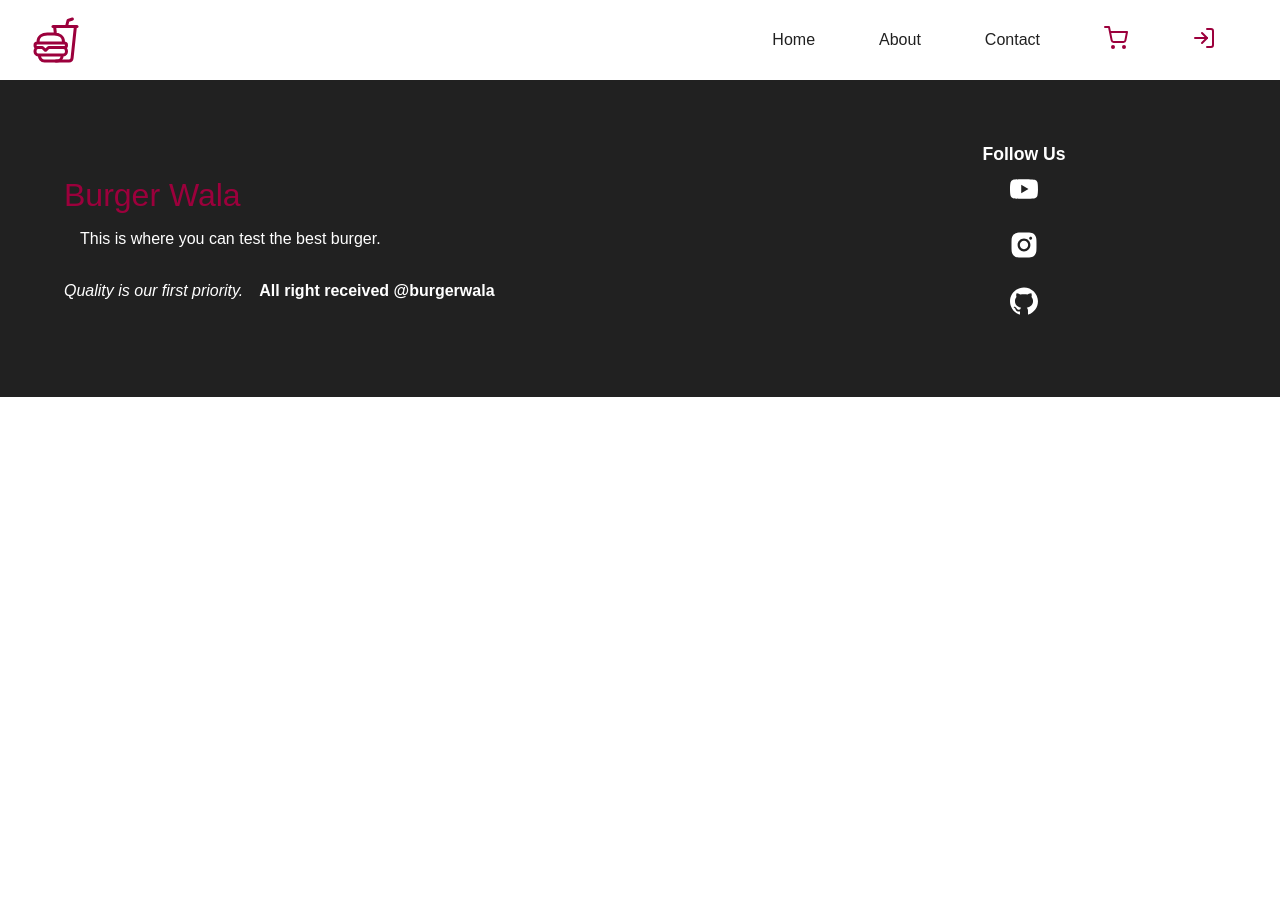
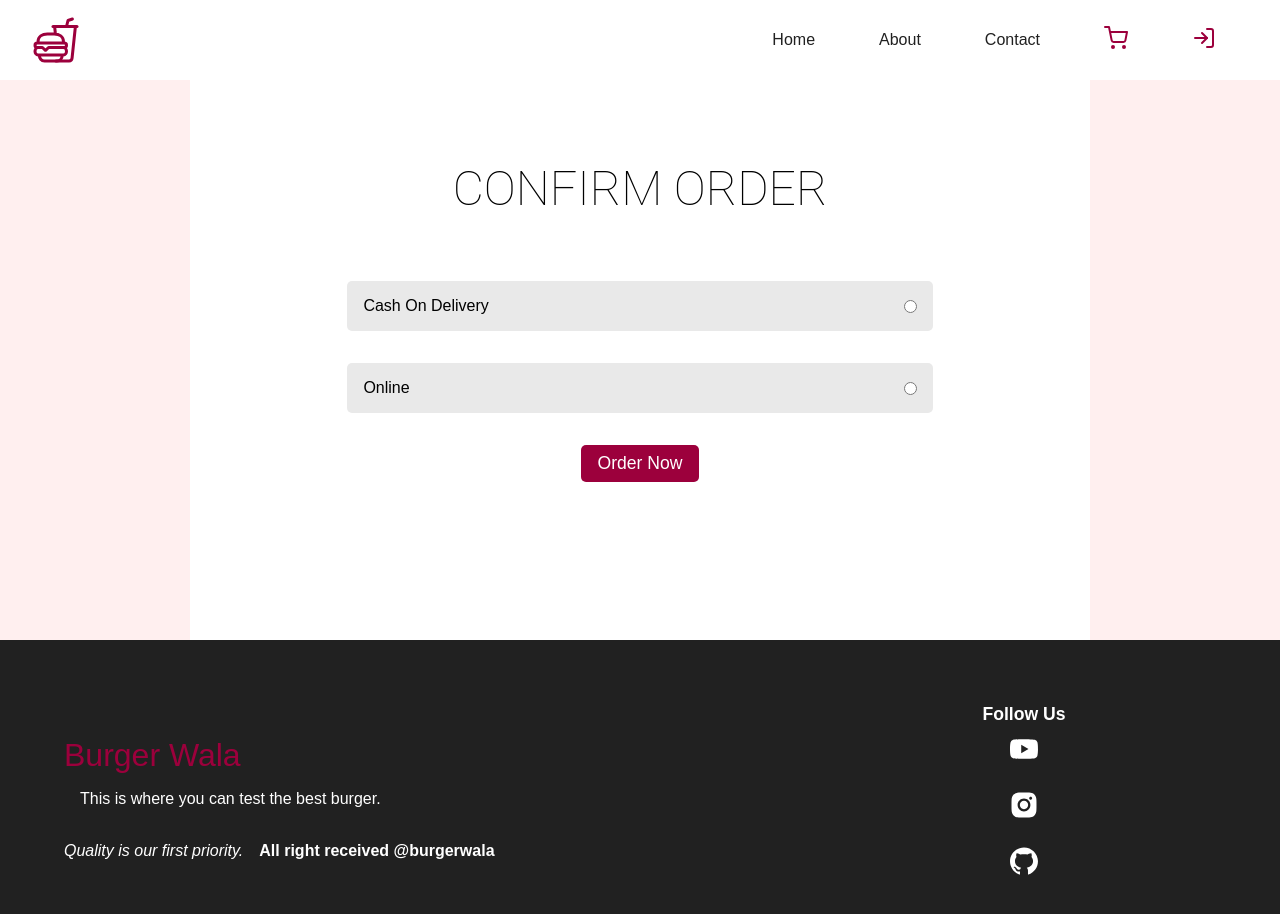
Before and after one commit to 0ALEX-2/burgar_wala, a React (Create React App) app: page /confirmOrder in a window 1280 px wide. Shown: the top 914 px of the page. Before the commit the page ends 800 px from the top, so only its background shows below. Built offline with nearby package versions, Linux system fonts and the light colour scheme.

Commit message:
confirm order

```diff
--- a/src/App.js
+++ b/src/App.js
@@ -9,11 +9,15 @@
 import "./styles/contact.scss";
 import "./styles/cart.scss";
 import "./styles/shipping.scss";
+import "./styles/confirmOrder.scss";
+import "./styles/paymentSuccess.scss";
 import Home from "./components/home/Home";
 import Footer from "./components/home/layout/Footer";
 import Contact from "./components/contact/Contact";
 import Cart from "./components/cart/Cart";
 import Shipping from "./components/cart/Shipping";
+import ConfirmOrder from "./components/cart/ConfirmOrder";
+import PaymentSuccess from "./components/cart/PaymentSuccess";
 
 function App() {
   return (
@@ -24,6 +28,8 @@
         <Route path="/contact" element={<Contact />} />
         <Route path="/cart" element={<Cart />} />
         <Route path="/shipping" element={<Shipping />} />
+        <Route path="/confirmOrder" element={<ConfirmOrder />} />
+        <Route path="/paymentSuccess" element={<PaymentSuccess />} />
       </Routes>
       <Footer />
     </div>
--- /dev/null
+++ b/src/components/cart/ConfirmOrder.jsx
@@ -0,0 +1,25 @@
+import React from "react";
+
+const ConfirmOrder = () => {
+  return (
+    <section className="confirmOrder">
+      <main>
+        <h1>Confirm Order</h1>
+        <form>
+          <div>
+            <label>Cash On Delivery</label>
+            <input type="radio" name="payment" />
+          </div>
+
+          <div>
+            <label>Online</label>
+            <input type="radio" name="payment" />
+          </div>
+          <button>Order Now</button>
+        </form>
+      </main>
+    </section>
+  );
+};
+
+export default ConfirmOrder;
--- /dev/null
+++ b/src/components/cart/PaymentSuccess.jsx
@@ -0,0 +1,7 @@
+import React from "react";
+
+const PaymentSuccess = () => {
+  return <div>PaymentSuccess</div>;
+};
+
+export default PaymentSuccess;
--- /dev/null
+++ b/src/styles/confirmOrder.scss
@@ -0,0 +1,58 @@
+@import "colors";
+
+.confirmOrder {
+  background-color: $pink;
+  width: 100%;
+  height: 70vh;
+  > main {
+    height: 100%;
+    background-color: white;
+    max-width: 900px;
+    margin: auto;
+    padding: 2rem;
+    > h1 {
+      text-transform: uppercase;
+      text-align: center;
+      margin: 3rem;
+      font: 100 3rem "Roboto";
+    }
+    > form {
+      display: flex;
+      flex-direction: column;
+      align-items: center;
+      > div {
+        background-color: rgb(233, 233, 233);
+        margin: 1rem;
+        border-radius: 5px;
+        padding: 1rem;
+        width: 70%;
+        display: flex;
+        align-items: center;
+        justify-content: space-between;
+      }
+      > button {
+        background-color: $red;
+        color: white;
+        outline: none;
+        border: none;
+        padding: 0.5rem 1rem;
+        border-radius: 5px;
+        margin: 1rem;
+        text-align: center;
+        cursor: pointer;
+        font-size: 1.1rem;
+      }
+    }
+  }
+}
+
+@media screen and (max-width: 600px) {
+  .confirmOrder > main > form {
+    > div {
+      width: 100%;
+    }
+    > button {
+      width: 100%;
+    }
+  }
+}
--- /dev/null
+++ b/src/styles/paymentSuccess.scss
@@ -0,0 +1 @@
+@import "colors"
```
